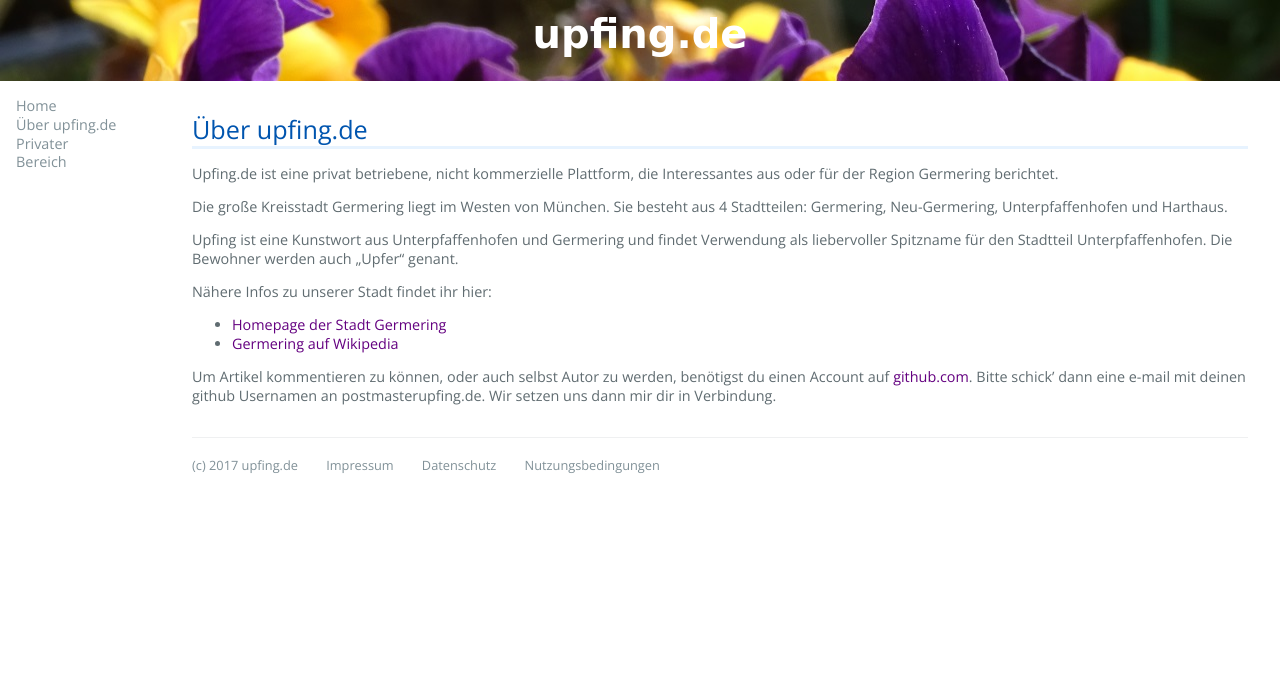
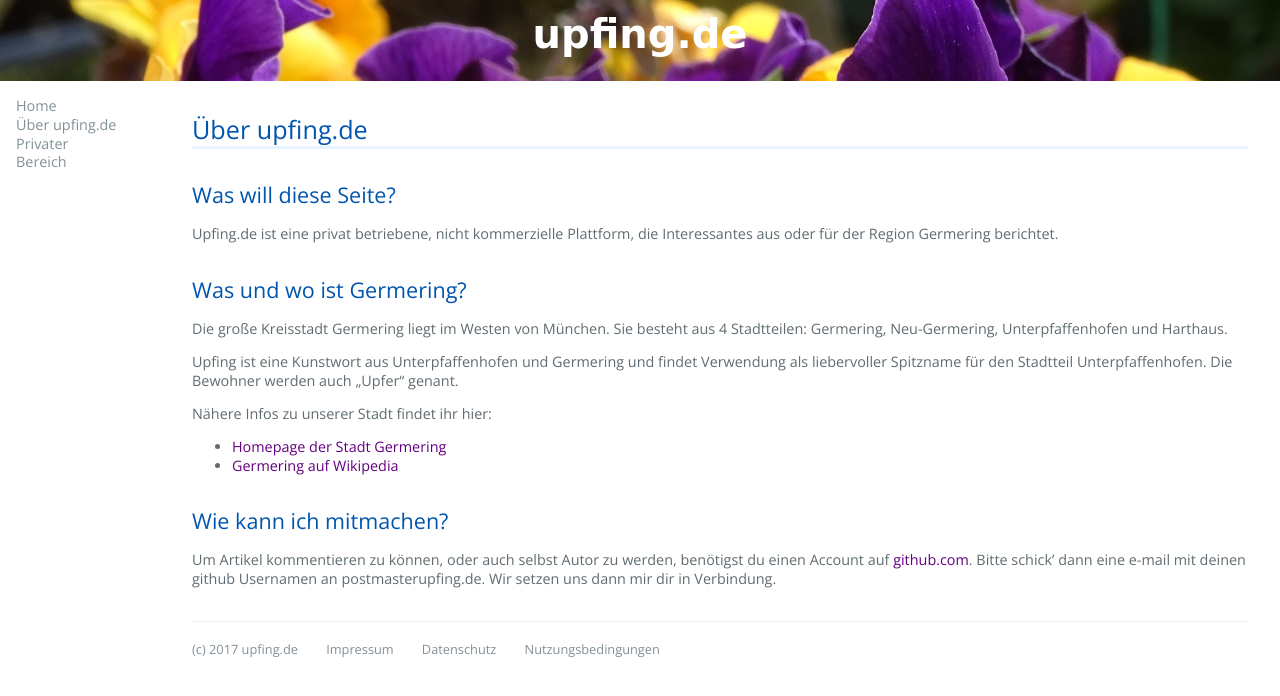
Before and after one commit to croedel/upfing, a Jekyll site: the page built from about.md, in a window 1280 px wide. Shown: the top 696 px of the page. Built offline with Jekyll 4.4.1, drawn with Linux system fonts in a browser that asks for light colours; our own code applies the rules of GitHub Pages for plain Markdown files; the repository's description, which GitHub fills in, is left out.

Commit message:
Update about.md

```diff
--- a/about.md
+++ b/about.md
@@ -1,7 +1,9 @@
 # Über upfing.de
 
+## Was will diese Seite?
 Upfing.de ist eine privat betriebene, nicht kommerzielle Plattform, die Interessantes aus oder für der Region Germering berichtet.
 
+## Was und wo ist Germering?
 Die große Kreisstadt Germering liegt im Westen von München. Sie besteht aus 4 Stadtteilen: Germering, Neu-Germering, Unterpfaffenhofen und Harthaus.
 
 Upfing ist eine Kunstwort aus Unterpfaffenhofen und Germering und findet Verwendung als liebervoller Spitzname für den Stadtteil Unterpfaffenhofen. Die Bewohner werden auch „Upfer“ genant.
@@ -11,4 +13,5 @@ Nähere Infos zu unserer Stadt findet ihr hier:
 * [Homepage der Stadt Germering](http://www.germering.de)
 * [Germering auf Wikipedia](http://de.wikipedia.org/wiki/germering)
 
+## Wie kann ich mitmachen?
 Um Artikel kommentieren zu können, oder auch selbst Autor zu werden, benötigst du einen Account auf [github.com](https://github.com). Bitte schick' dann eine e-mail mit deinen github Usernamen an postmaster<at>upfing.de. Wir setzen uns dann mir dir in Verbindung.
```
